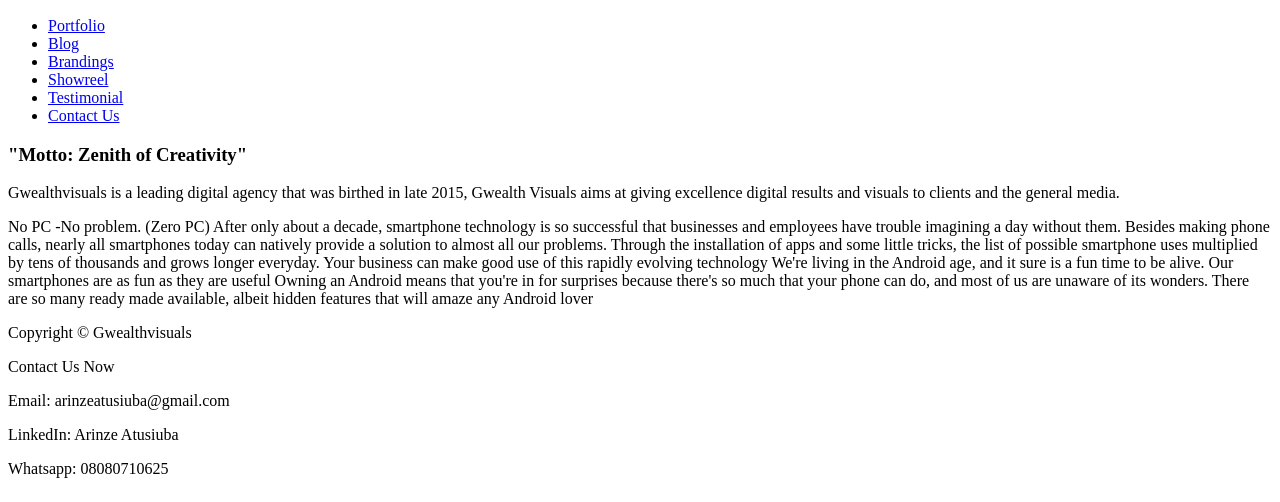
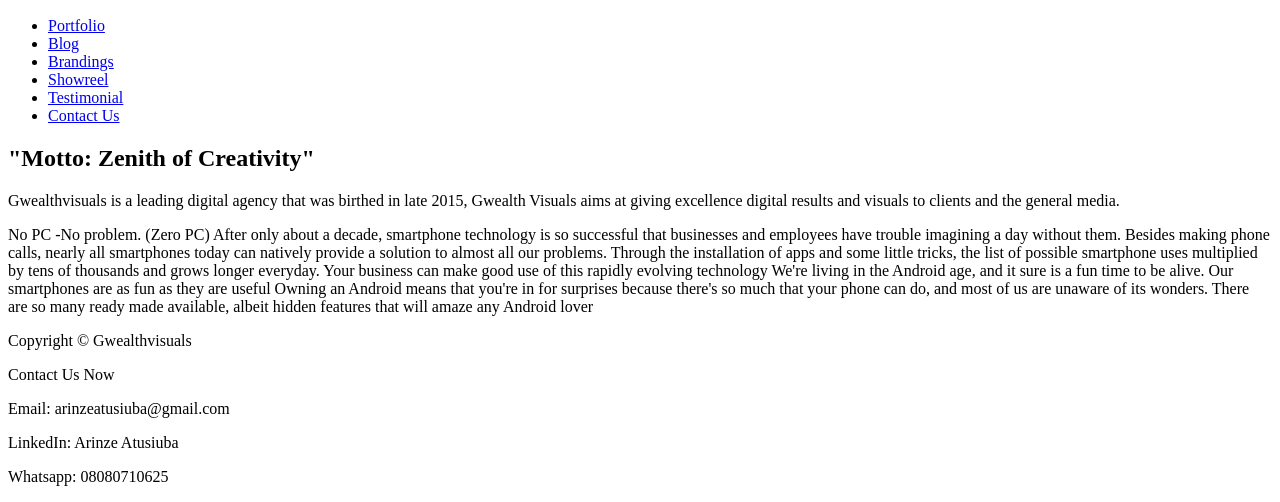
Before and after one commit to arinzeatusiuba/Lesson_1_-_2_Task_1_Arinze-Atusiuba, a website: page html/index.html in a window 1280 px wide. Shown: the part 422-924 px from the top of the page. Drawn offline with Linux system fonts and the light colour scheme.

Commit message:
Corrected the required element

```diff
--- a/html/index.html
+++ b/html/index.html
@@ -25,7 +25,7 @@
             </ul>
         </nav>
         <section>
-            <h3>"Motto: Zenith of Creativity"</h3>
+            <h1>"Motto: Zenith of Creativity"</h1>
             <p>
                 Gwealthvisuals is a leading digital agency that was birthed in
                 late 2015, Gwealth Visuals aims at giving excellence digital
```
